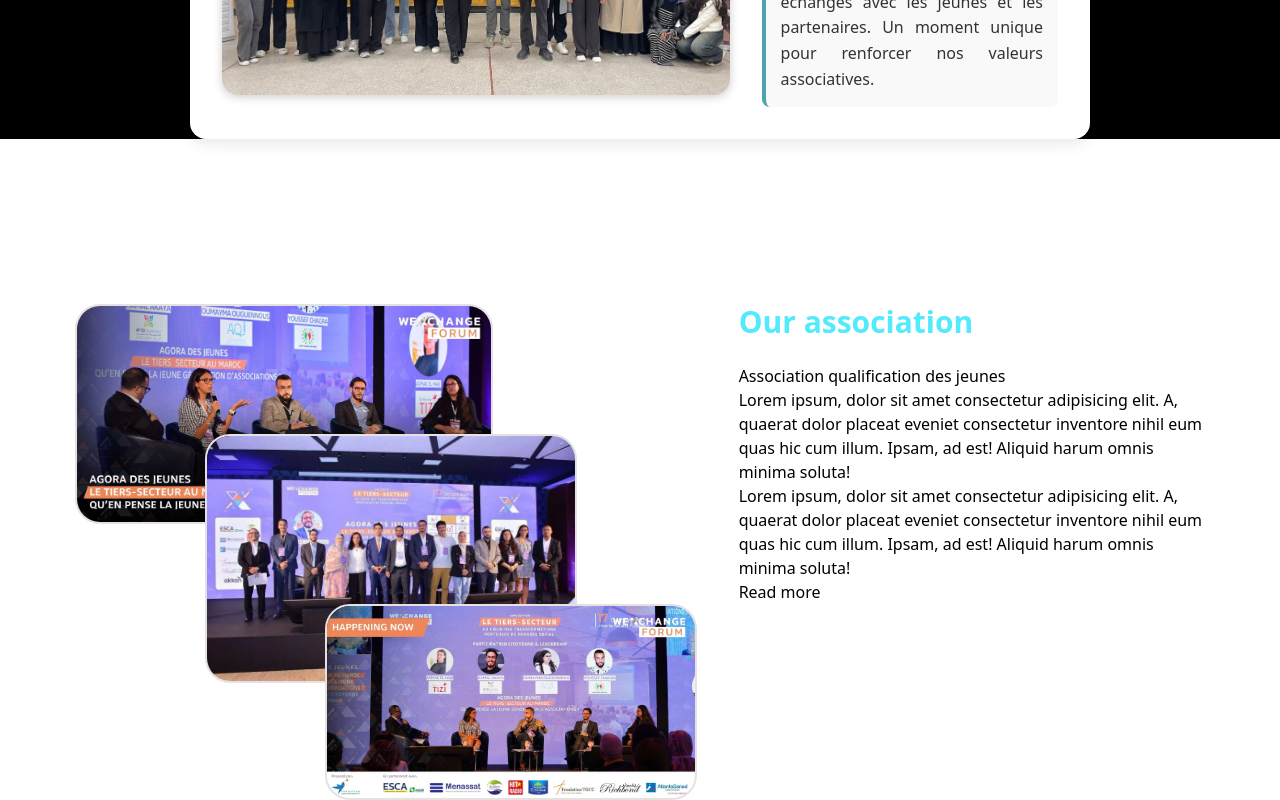
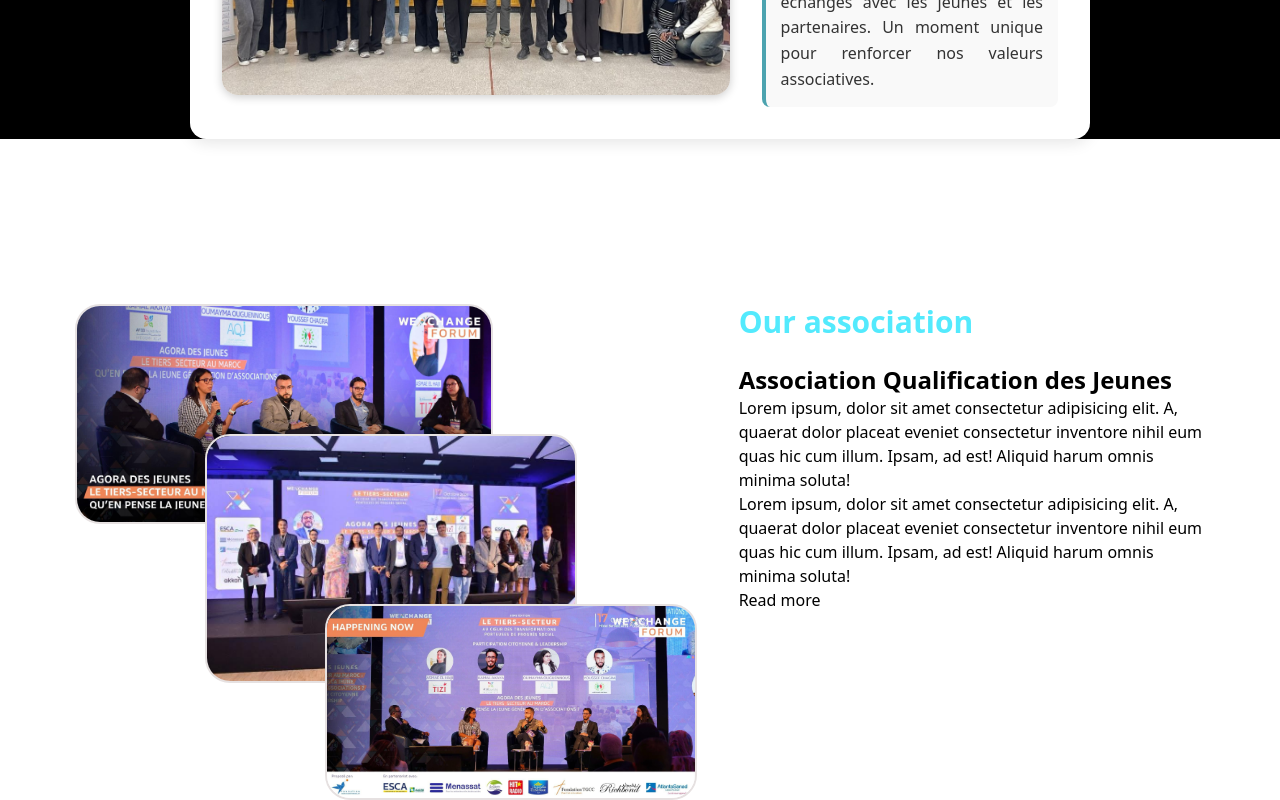
Before and after one commit to NaomiMeig/Site-Association, a React (Vite) app: page / in a window 1280 px wide. Shown: the part 1142-1942 px from the top of the page. Built offline with nearby package versions, Linux system fonts and the light colour scheme.

Commit message:
mdification on detail

```diff
--- a/src/components/phase2/Detail.jsx
+++ b/src/components/phase2/Detail.jsx
@@ -2,7 +2,7 @@ function Detail (){
 
     return <div>
         <h2 className="text-cyan-300 text-3xl sticky font-bold">Our association</h2><br/>
-        <span classsName="text-2xl">Association qualification des jeunes </span>
+        <h2 className="text-2xl sticky font-bold">Association Qualification des Jeunes</h2>
         <p>Lorem ipsum, dolor sit amet consectetur adipisicing elit.
             A, quaerat dolor placeat eveniet consectetur inventore nihil eum
              quas hic cum illum. Ipsam, ad est! Aliquid harum omnis minima soluta!</p>
```
